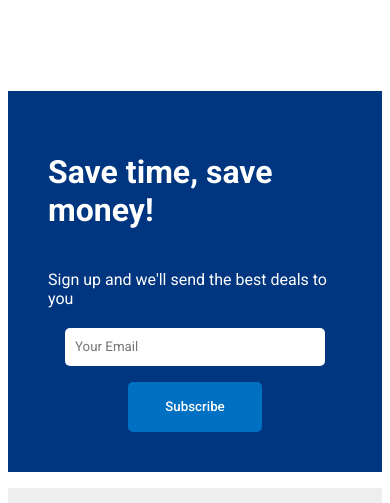
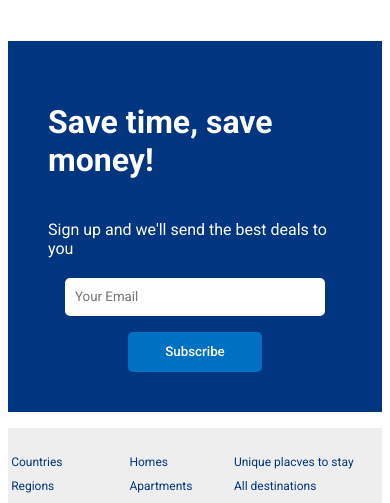
Before and after one commit to NadeemRza/Booking.com-Clone, a React (Create React App) app: page / in a window 390 px wide. Shown: the part 4224-4727 px from the top of the page. Built offline with nearby package versions, Linux system fonts and the light colour scheme.

Commit message:
added css changes

```diff
--- a/src/components/footer/footer.css
+++ b/src/components/footer/footer.css
@@ -1,6 +1,6 @@
 .footer{
     width: 100%;
-    max-width: 1024px;
+    max-width: 100vw;
     font-size: 12px;
     margin: 0 auto;
     padding: 15px 0;
--- a/src/components/header/Header.js
+++ b/src/components/header/Header.js
@@ -97,10 +97,11 @@ const Header = ({ type }) => {
               onChange={e=>setDestination(e.target.value)}
             />
           </div>
-          <div className="headerSearchItem">
+          <div className="headerSearchItem"
+            onMouseOver={() => setOpenDate(!openDate)}
+          >
             <FontAwesomeIcon icon={faCalendarDays} className="headerIcon" />
             <span
-              onMouseOver={() => setOpenDate(!openDate)}
               className="headerSearchText"
             >{`${format(date[0].startDate, "dd/MM/yyyy")} to ${format(
               date[0].endDate,
@@ -117,11 +118,12 @@ const Header = ({ type }) => {
               />
             )}
           </div>
-          <div className="headerSearchItem">
+          <div className="headerSearchItem"
+            onMouseOver={() => setOpenOptions(!openOptions)}
+          >
             <FontAwesomeIcon icon={faPerson} className="headerIcon" />
             <span
               className="headerSearchText"
-              onMouseOver={() => setOpenOptions(!openOptions)}
             >{`${options.adult} adult · ${options.children} children · ${options.room} room`}</span>
             {openOptions && (
               <div className="options">
--- a/src/components/mailList/mailList.css
+++ b/src/components/mailList/mailList.css
@@ -6,7 +6,7 @@
     display: flex;
     flex-direction: column;
     align-items: center;
-    gap: 20px;
+    row-gap: 20px;
     padding: 40px;
     justify-content: center;
 }
@@ -30,7 +30,7 @@
 }
 
 .mailInputContainer>button{
-    height: 50px;
+    height: 3.125rem;
     background-color: #0071c2;
     color: #fff;
     font-weight: 500;
@@ -47,10 +47,15 @@
 
     .mail{
         width: auto;
+        margin-top: 0;
     }
 
     .mailInputContainer>input{
         width: 15rem;
         height: 1.1rem;
     }
+
+    .mailInputContainer>button{
+        height: 2.5rem;
+    }
 }
```
